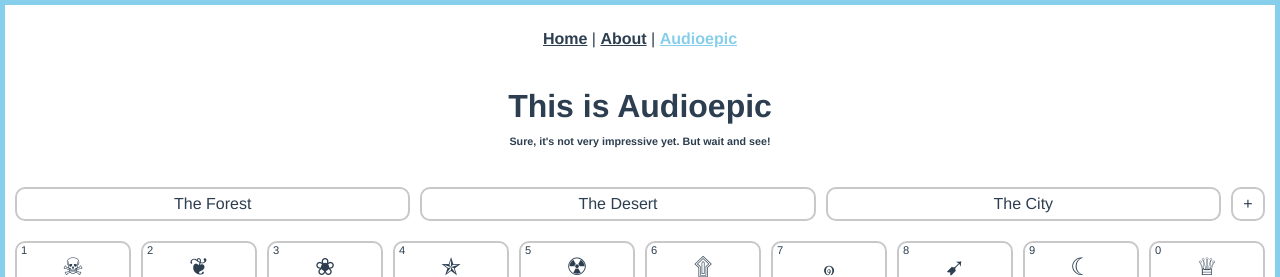
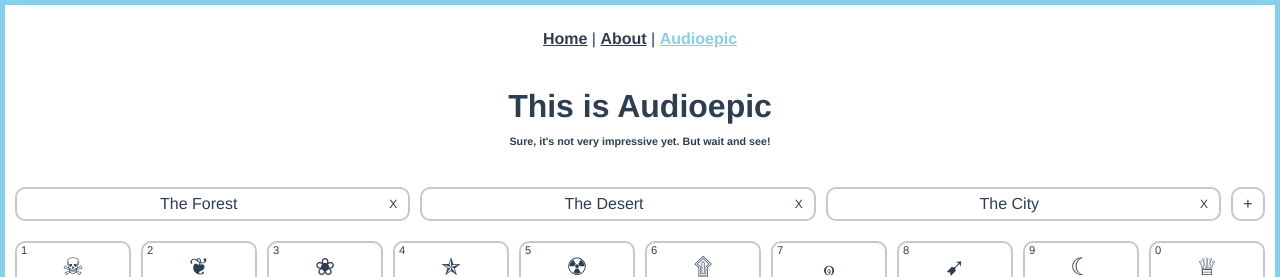
Before and after one commit to pitamer/audioepic, a Vue app: page /audioepic in a window 1280 px wide. Shown: the top 277 px of the page. Built offline with nearby package versions, Linux system fonts and the light colour scheme.

Commit message:
:sparkles: Create a separate tab component with delete-tab button; improve sass nesting for existing components

```diff
--- a/src/components/MainSection/LoopSection/LoopButton.vue
+++ b/src/components/MainSection/LoopSection/LoopButton.vue
@@ -22,7 +22,7 @@ export default {
 </script>
 
 <style lang="scss">
-.loop {
+#loop-section .loop {
   display: flex;
   flex-flow: column;
   margin: 0 5px;
--- a/src/components/MainSection/SoundSection/soundButton.vue
+++ b/src/components/MainSection/SoundSection/soundButton.vue
@@ -27,7 +27,7 @@ export default {
 </script>
 
 <style lang="scss">
-.sound {
+#sound-section .sound {
   display: flex;
   flex-flow: column;
   margin: 0 5px;
--- /dev/null
+++ b/src/components/TabSection/TabButton.vue
@@ -0,0 +1,51 @@
+<template>
+  <div class="tab button centered">
+    <div class="tab-name centered">{{ name }}</div>
+    <div
+        class="delete-tab-button button centered"
+        @click.prevent.stop=""
+    >
+        X
+    </div>
+  </div>
+</template>
+
+<script>
+export default {
+  name: "TabButton",
+
+  props: {
+    name: {
+      type: String,
+      required: true,
+    },
+  },
+};
+</script>
+
+<style lang="scss">
+#tabs-section #tabs .tab {
+  margin: 0 5px;
+  width: 100%;
+  display: flex;
+
+  .tab-name {
+    flex-grow: 1;
+  }
+
+  .delete-tab-button {
+    font-size: 0.75em;
+    min-height: 26px;
+    min-width: 26px;
+    margin-right: 2px;
+    border: none;
+    border-radius: 7.5px;
+    &:hover {
+      box-shadow: 0 0 0 50px #cccccc inset;
+    }
+    &:active {
+      box-shadow: 0 0 0 50px #bbb inset;
+    }
+  }
+}
+</style>
--- a/src/components/TabSection/index.vue
+++ b/src/components/TabSection/index.vue
@@ -1,13 +1,11 @@
 <template>
     <div id="tabs-section" class="section">
       <div id="tabs">
-        <div
-          class="tab button centered"
+        <TabButton
           v-for="tab in tabs"
           :key="tabs.indexOf(tab)"
-        >
-          {{ tab.name }}
-        </div>
+          :name="tab.name"
+        />
       </div>
       <div
         id="add-tab-button"
@@ -20,8 +18,14 @@
 </template>
 
 <script>
+import TabButton from './TabButton';
+
 export default {
   name: "TabsSection",
+
+  components: {
+    TabButton
+  },
 
   data() {
     return {
@@ -46,10 +50,6 @@ export default {
   #tabs {
     display: flex;
     flex-grow: 1;
-    .tab {
-      margin: 0 5px;
-      width: 100%;
-    }
   }
   #add-tab-button {
     margin: 0 5px;
--- a/src/views/Audioepic.vue
+++ b/src/views/Audioepic.vue
@@ -46,7 +46,7 @@ export default {
     cursor: pointer;
     overflow: hidden;
     &:hover {
-      box-shadow: 0px 0px 0px 50px #eee inset;
+      box-shadow: 0 0 0 50px #cccccc80 inset;
       border: 2px #999 solid;
     }
   }
```
